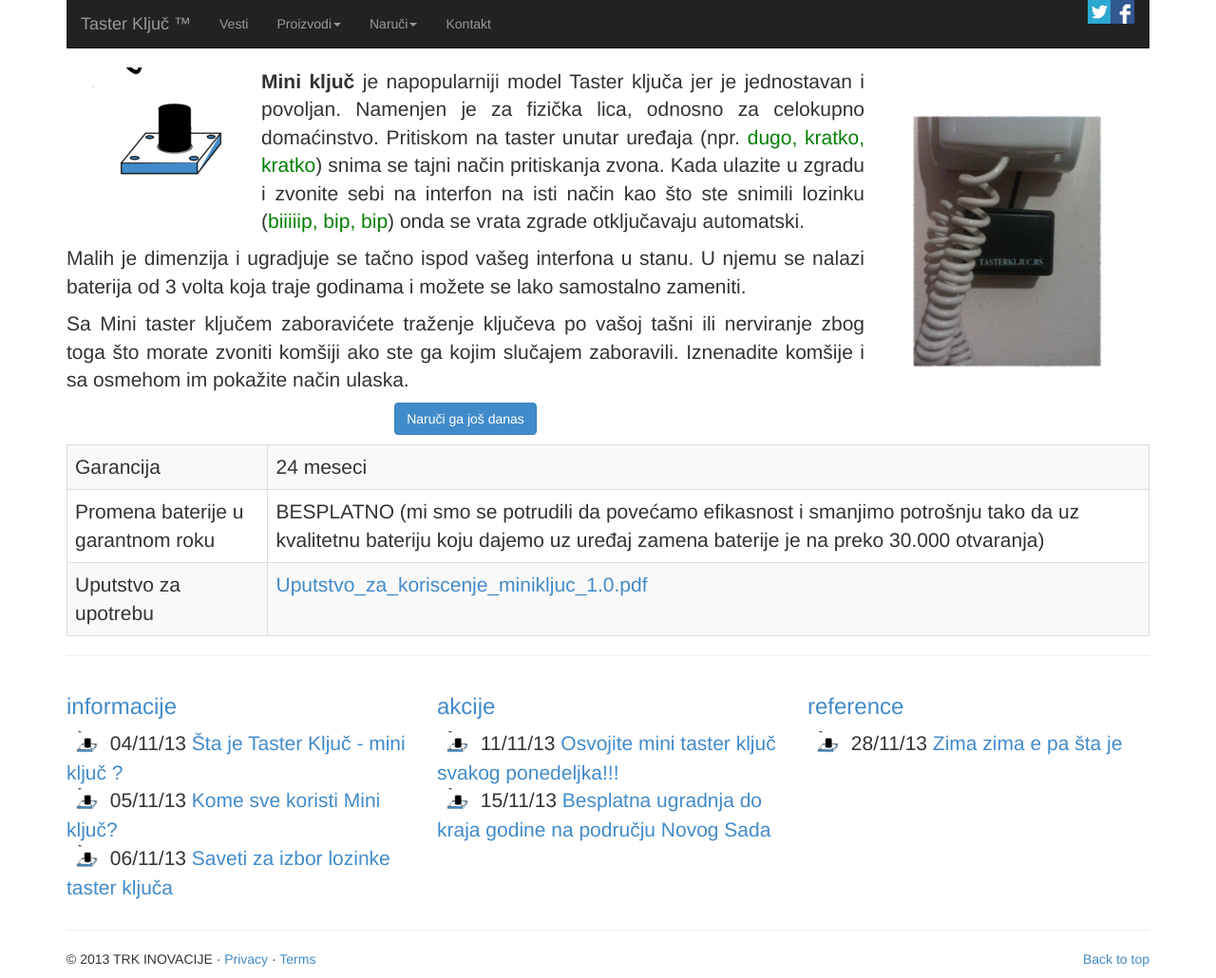
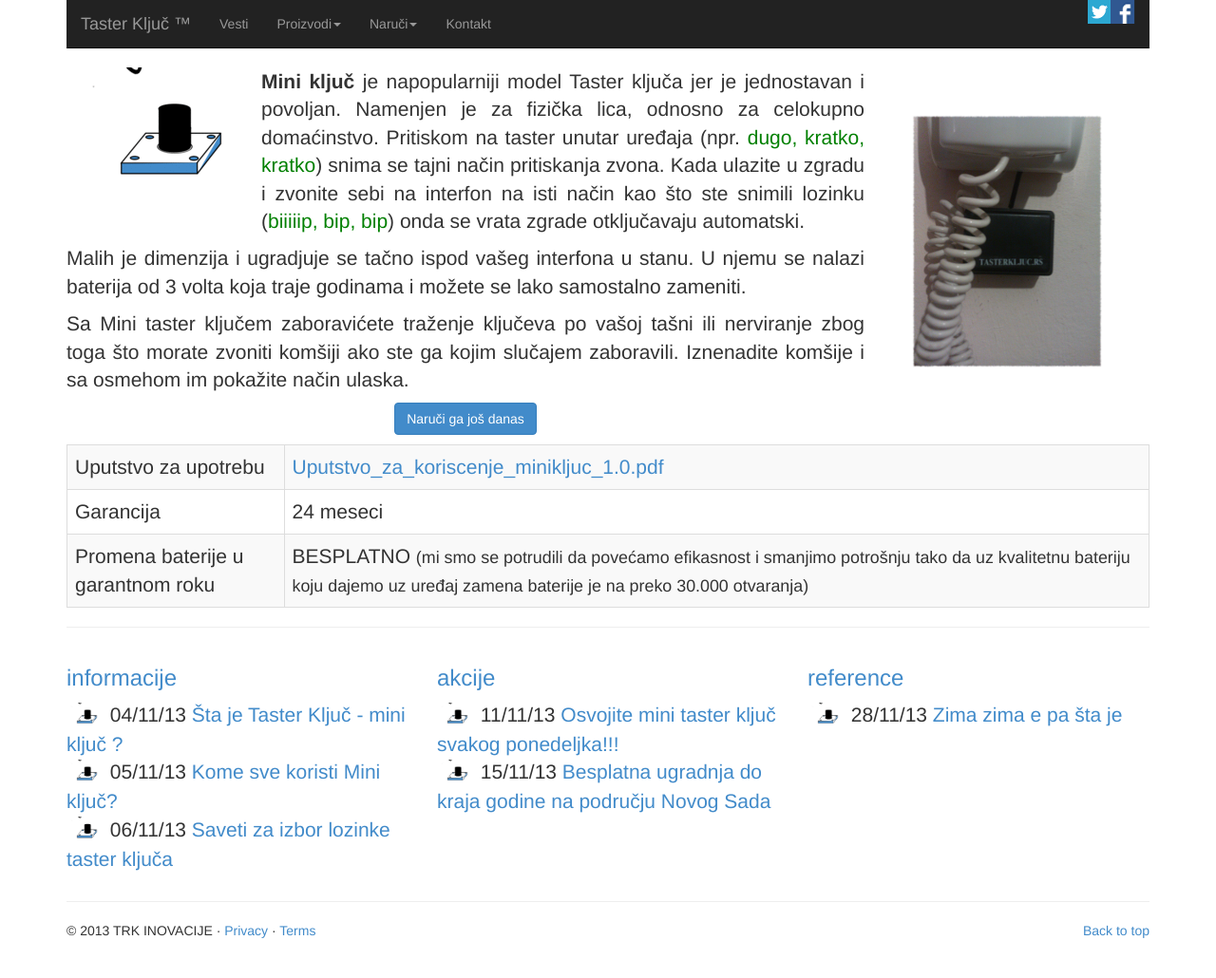
Before and after one commit to trkinovacije/tasterkljuc, a Jekyll site: the page built from proizvodi/mini-kljuc/index.html, in a window 1280 px wide. Shown: the whole page at 95% size. Built offline with Jekyll 4.4.1, drawn with Linux system fonts in a browser that asks for light colours; Markdown is read by kramdown in place of the engine named in the settings; after the commit the page ends 1000 px from its top, so only the background shows below that.

Commit message:
Update index.html

```diff
--- a/proizvodi/mini-kljuc/index.html
+++ b/proizvodi/mini-kljuc/index.html
@@ -19,16 +19,16 @@
 <p>
 <table class="table table-striped table-bordered">
   <tr>
+     <td>Uputstvo za upotrebu</td>
+     <td><a href="/assets/pdf/Uputstvo_za_koriscenje_minikljuc_1.0.pdf">Uputstvo_za_koriscenje_minikljuc_1.0.pdf</a></td>
+  </tr>
+  <tr>
    <td>Garancija</td>
    <td> 24 meseci</td>
   </tr>
   <tr>
     <td> Promena baterije u garantnom roku</td>
-    <td> BESPLATNO (mi smo se potrudili da povećamo efikasnost i smanjimo potrošnju tako da uz kvalitetnu bateriju koju dajemo uz uređaj zamena baterije je na preko 30.000 otvaranja)</td>
-  </tr>
-  <tr>
-     <td>Uputstvo za upotrebu</td>
-     <td><a href="/assets/pdf/Uputstvo_za_koriscenje_minikljuc_1.0.pdf">Uputstvo_za_koriscenje_minikljuc_1.0.pdf</a></td>
+    <td> BESPLATNO <small>(mi smo se potrudili da povećamo efikasnost i smanjimo potrošnju tako da uz kvalitetnu bateriju koju dajemo uz uređaj zamena baterije je na preko 30.000 otvaranja)</small></td>
   </tr>
 </table>
 </p>
```
